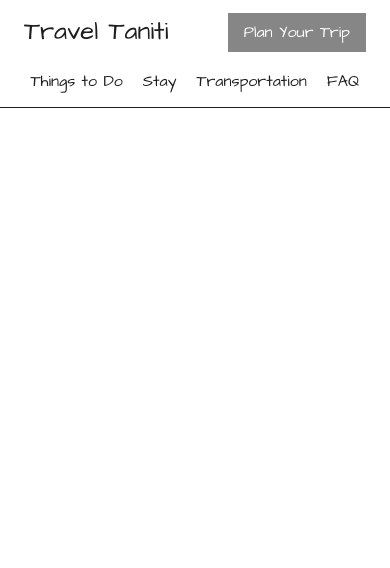
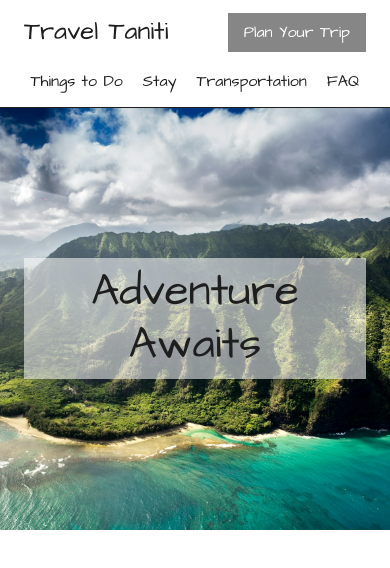
Before and after one commit to mitrerogelio/taniti, a plain HTML site: page index.html in a window 390 px wide. Drawn offline with Linux system fonts and the light colour scheme.

Commit message:
add home hero

```diff
--- a/index.html
+++ b/index.html
@@ -27,6 +27,11 @@
     </header>
 
     <main>
+        <!-- Hero -->
+        <section id="hero">
+            <h1>Adventure Awaits</h1>
+        </section>
+
     </main>
 </body>
 </html>
--- a/styles.css
+++ b/styles.css
@@ -166,3 +166,30 @@ header [aria-current="page"] {
         gap: 0.5rem 1.25rem;
     }
 }
+
+/* ==== Per page styles ==== */
+
+/* Home */
+#hero {
+    display: grid;
+    place-items: center;
+    min-height: 70vh;
+    background: url("assets/hero.jpg") center / cover;
+    text-align: center;
+}
+
+#hero h1 {
+    padding: 0.5rem 1.5rem;
+    background: rgb(255 255 255 / 0.55);
+    font-size: 4.5rem;
+}
+
+@media (max-width: 768px) {
+    #hero {
+        min-height: 50vh;
+    }
+
+    #hero h1 {
+        font-size: 2.75rem;
+    }
+}
```
